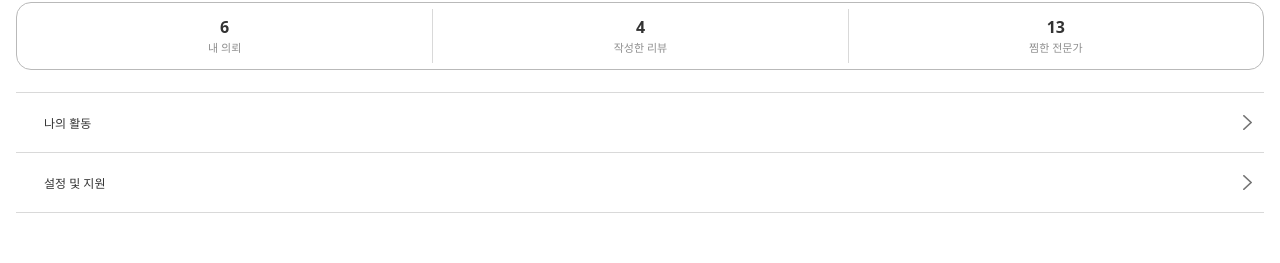
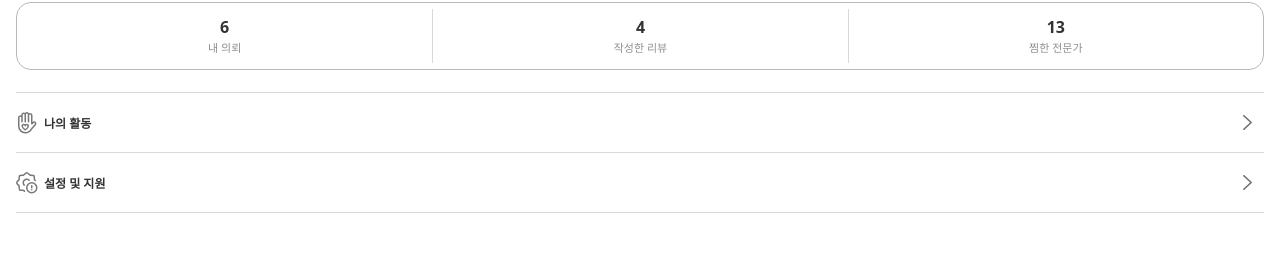
Before and after one commit to picon-sw/picon-frontend, a React (Vite) app: page /my in a window 1280 px wide. Shown: the part 311-574 px from the top of the page. Built offline with nearby package versions, Linux system fonts and the light colour scheme.

Commit message:
fix: 마이페이지 메뉴 아이콘 추가 및 글씨 굵기 수정

```diff
--- a/src/pages/MyPage.module.css
+++ b/src/pages/MyPage.module.css
@@ -190,9 +190,25 @@
   align-items: center;
   justify-content: space-between;
   height: 60px;
-  padding: 0 12px 0 28px;
+  padding: 0 12px 0 0;
   border-bottom: 1px solid #d9d9d9;
   font-size: 12px;
+  font-weight: 700;
   color: #333;
   text-decoration: none;
 }
+
+.menuLabel {
+  display: flex;
+  align-items: center;
+  gap: 6px;
+}
+
+/* 아이콘 크기가 달라도(19px, 22px) 글씨 시작 위치는 같게 */
+.menuIcon {
+  display: flex;
+  align-items: center;
+  justify-content: center;
+  width: 22px;
+  height: 22px;
+}
--- a/src/pages/MyPage.tsx
+++ b/src/pages/MyPage.tsx
@@ -1,6 +1,8 @@
 import { Link } from 'react-router';
 import chevronRightSmallIcon from '../assets/icons/explore/chevron-right-small.svg';
 import chevronRightIcon from '../assets/icons/explore/chevron-right.svg';
+import handIcon from '../assets/icons/my/hand.svg';
+import settingIcon from '../assets/icons/my/setting.svg';
 import aiSparkleIcon from '../assets/icons/profile/ai-sparkle.svg';
 import styles from './MyPage.module.css';
 
@@ -28,8 +30,8 @@ const SAMPLE_PROFILE: MyProfile = {
 };
 
 const MENU_ITEMS = [
-  { to: '/my/activity', label: '나의 활동' },
-  { to: '/my/settings', label: '설정 및 지원' },
+  { to: '/my/activity', label: '나의 활동', icon: handIcon },
+  { to: '/my/settings', label: '설정 및 지원', icon: settingIcon },
 ];
 
 export function MyPage() {
@@ -107,10 +109,14 @@ export function MyPage() {
       </dl>
 
       <nav className={styles.menu} aria-label="마이페이지 메뉴">
-        {MENU_ITEMS.map(({ to, label }) => (
+        {MENU_ITEMS.map(({ to, label, icon }) => (
           <Link key={to} to={to} className={styles.menuItem}>
-            {/* TODO: Figma 아이콘 받아서 메뉴 이름 앞에 추가 */}
-            <span>{label}</span>
+            <span className={styles.menuLabel}>
+              <span className={styles.menuIcon}>
+                <img src={icon} alt="" />
+              </span>
+              {label}
+            </span>
             <img src={chevronRightIcon} alt="" />
           </Link>
         ))}
```
Also changed, not shown: src/assets/icons/my/hand.svg (added), src/assets/icons/my/setting.svg (added).
